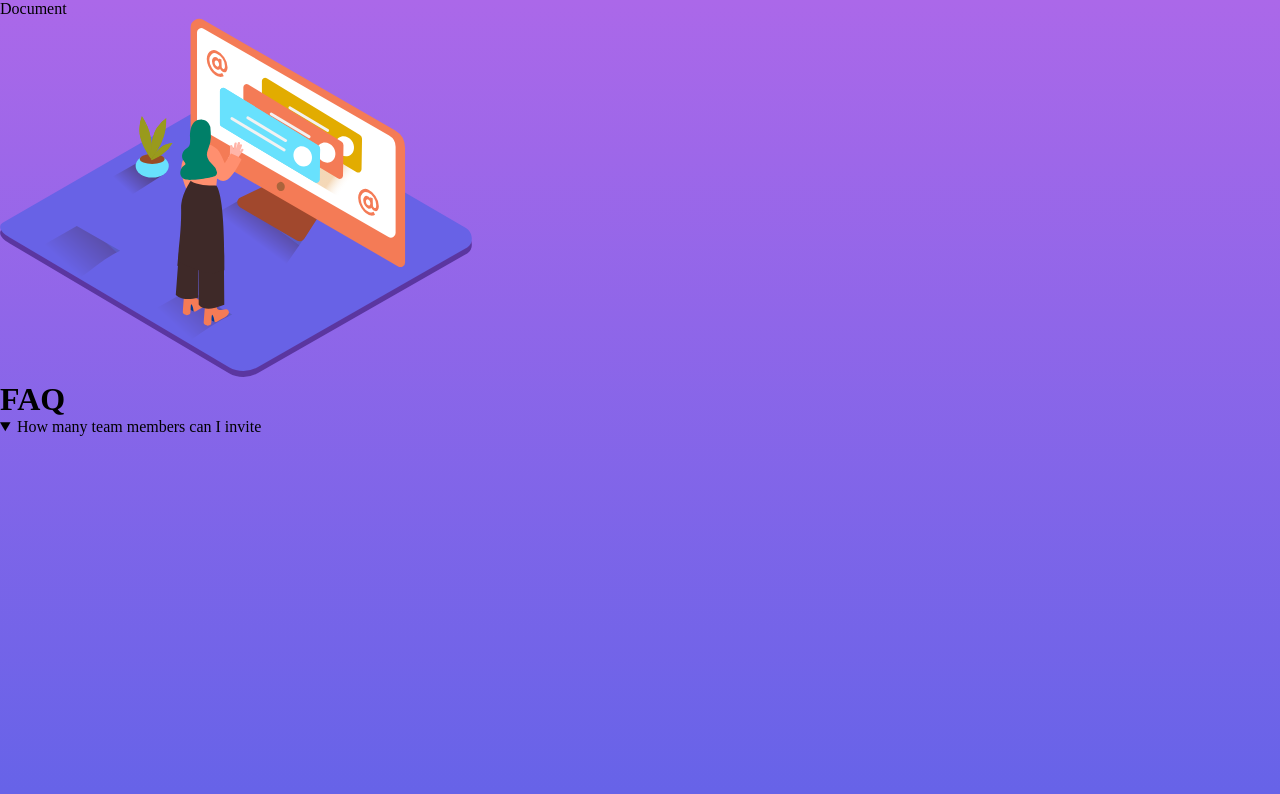
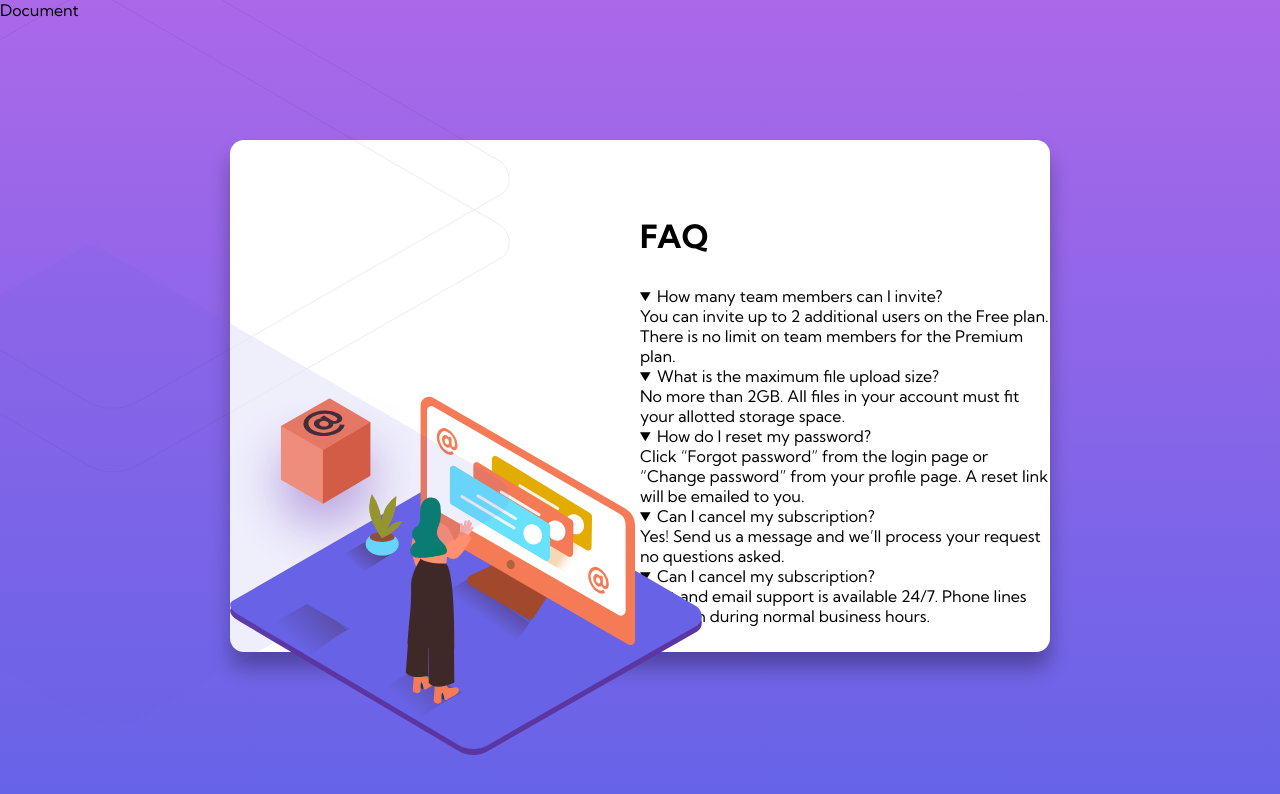
Before and after one commit to szegadal/Proyecto-1-FAQ-accordion-card, a plain HTML site: page index.html in a window 1280 px wide. Drawn offline with Linux system fonts and the light colour scheme.

Commit message:
trabajando con imagenes

```diff
--- a/index.html
+++ b/index.html
@@ -3,20 +3,60 @@
 <head>
     <meta charset="UTF-8">
     <meta name="viewport" content="width=device-width, initial-scale=1.0">
+    <link href="https://fonts.googleapis.com/css2?family=Kumbh+Sans:wght@400;700&family=Roboto:ital,wght@0,400;1,700&display=swap" rel="stylesheet">
     <link rel="stylesheet" href="/styles/main.css"
     <title>Document</title>
 </head>
 <body>
     <div class="card">
-        <img src="images/illustration-woman-online-desktop.svg" alt="" class="left">
+        <div class="left">
+            <img src="images/illustration-box-desktop.svg" alt="" id="box">
+            <img src="images/illustration-woman-online-desktop.svg" alt="" id="woman">
+            <img src="images/bg-pattern-desktop.svg" alt="" id="pattern">
+
+        </div>
         <divc class="right">
             <h1>FAQ</h1>
             <nav>
                 <details open>
                     <summary>
-                        How many team members can I invite
+                        How many team members can I invite?
                     </summary>
-
+                    <ol>
+                        You can invite up to 2 additional users on the Free plan. There is no limit on team members for the Premium plan.
+                    </ol>
+                </details>
+                <details open>
+                    <summary>
+                        What is the maximum file upload size?
+                    </summary>
+                    <ol>
+                        No more than 2GB. All files in your account must fit your allotted storage space.
+                    </ol>
+                </details>
+                <details open>
+                    <summary>
+                        How do I reset my password?
+                    </summary>
+                    <ol>
+                        Click “Forgot password” from the login page or “Change password” from your profile page. A reset link will be emailed to you.
+                    </ol>
+                </details>
+                <details open>
+                    <summary>
+                        Can I cancel my subscription?
+                    </summary>
+                    <ol>
+                        Yes! Send us a message and we’ll process your request no questions asked.
+                    </ol>
+                </details>
+                <details open>
+                    <summary>
+                        Can I cancel my subscription?
+                    </summary>
+                    <ol>
+                        Chat and email support is available 24/7. Phone lines are open during normal business hours.
+                    </ol>
                 </details>
             </nav>
 
--- a/styles/main.css
+++ b/styles/main.css
@@ -8,4 +8,46 @@ body {
     background: rgb(171,104,233);
     background: linear-gradient(180deg, rgba(171,104,233,1) 0%, rgba(102,99,232,1) 100%);
     height: 100vh;
+    width: 100%;
+    font-family: 'Kumbh Sans', sans-serif;
 }
+
+.card {
+    width: 64%;
+    height: 64%;
+    background: white;
+    margin: auto;
+    margin-top: 15vh;
+    border-radius: 14px;
+    box-shadow: 0 16px 20px rgba(0, 0, 0, .3);
+    display: flex;
+    align-items: center;
+    /*overflow: hidden;*/
+}
+
+.card .left{
+
+    position: relative;
+    width: 50%;
+}
+
+.left > * {
+    position: absolute;
+}
+
+
+
+#pattern{
+    width: 200%;
+    top: -470px;
+    left: -540px;
+}
+
+.card .right {
+    margin-top: 6%;
+    width: 50%;
+}
+
+.right h1{
+    margin-bottom: 30px;
+}
```
Also changed, not shown: images/bg-pattern-desktop.svg (added), images/bg-pattern-mobile.svg (added), images/favicon-32x32.png (added), images/icon-arrow-down.svg (added), images/illustration-box-desktop.svg (added), images/illustration-woman-online-mobile.svg (added).
